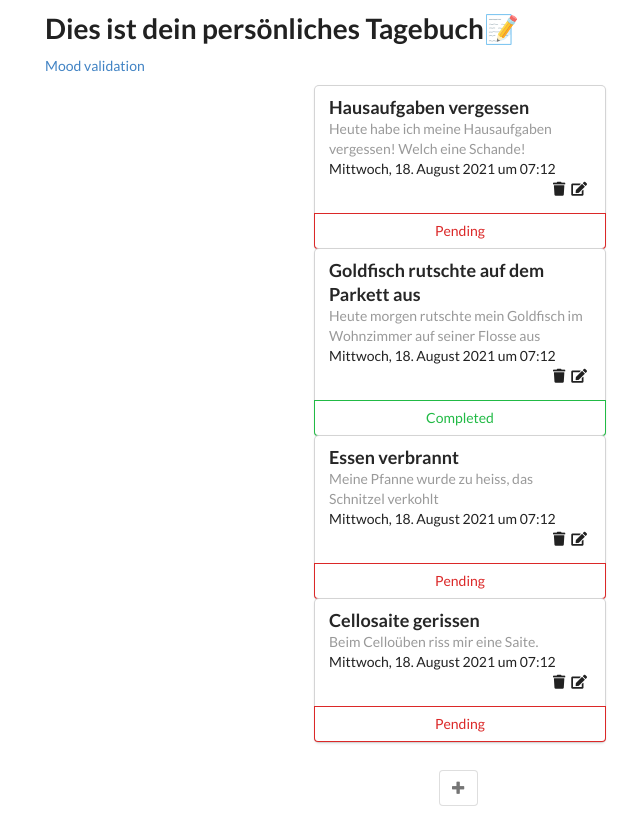
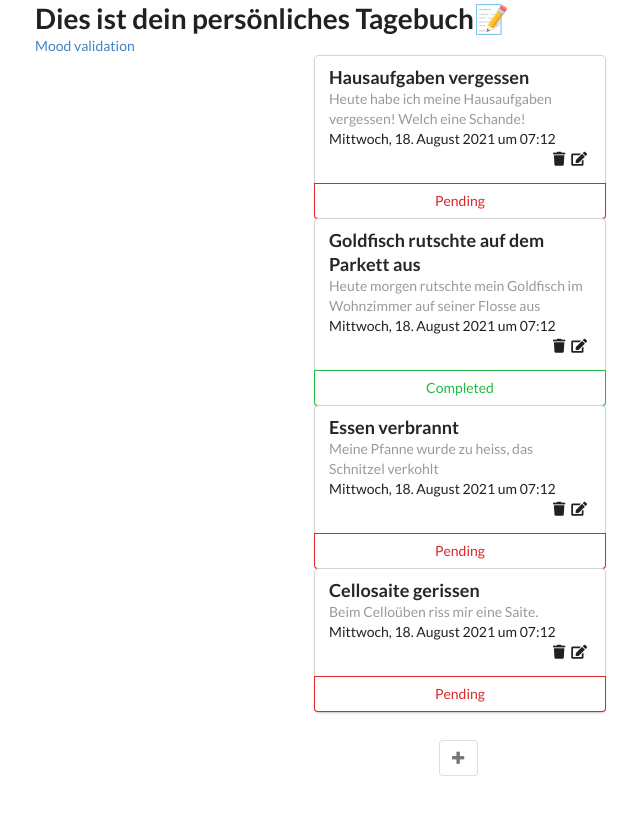
Before and after one commit to landetonwrongplanet/little-helper, a Nuxt app: page / in a window 1280 px wide. Shown: the whole page, without its empty margins (180-820 px from the left). Built offline with nearby package versions, Linux system fonts and the light colour scheme.

Commit message:
changed some colors

```diff
--- a/assets/css/main.css
+++ b/assets/css/main.css
@@ -1,11 +1,6 @@
 title {
     color: blueviolet;
     font-family: 'Open Sans';
-
-}
-h2 {
-    font-family: 'Open Sans';
-    color: blueviolet;
 
 }
 .wrapper{
@@ -50,12 +45,10 @@ button, input, optgroup, select, textarea {
     font-family: 'Open Sans';
     margin: 10px;
 }
-.title{
-    margin: 10px;
-}
+
 
 .chosenmoods{
-    border: 5px solid violet;
+    border: 5px solid rgb(168, 130, 238);
     border-radius: 50em;
     height: 100px;
     width: 100px;
@@ -77,9 +70,7 @@ button, input, optgroup, select, textarea {
 .words{
     margin: 10px;
 }
-.content{
 
-}
 .ui .basic content center .aligned .segment{
     margin: 0px;
 }
```
